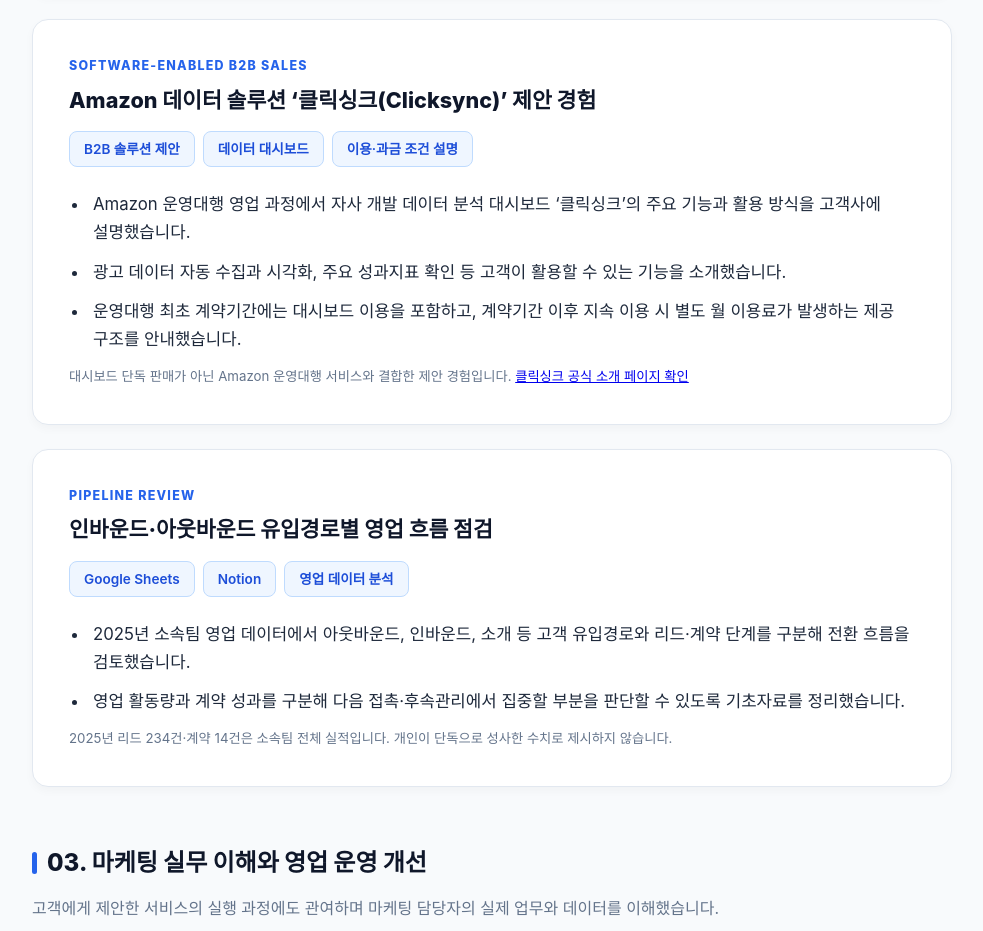
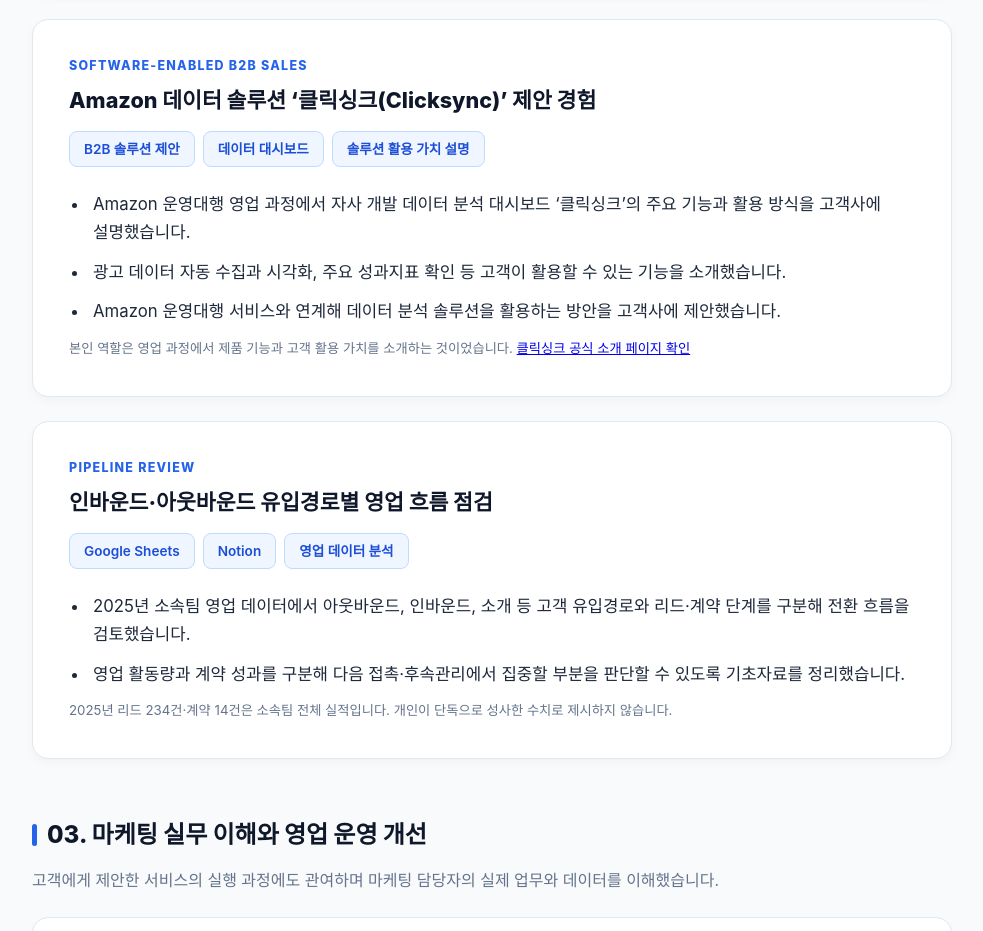
Before and after one commit to lth612-ui/portfolio, a plain HTML site: page index.html in a window 1280 px wide. Shown: the part 1980-2911 px from the top of the page, without its empty margins (148-1131 px from the left). Drawn offline with Linux system fonts and the light colour scheme.

Commit message:
Keep Clicksync commercial terms private in public portfolio

```diff
--- a/index.html
+++ b/index.html
@@ -188,14 +188,14 @@
                 <div class="tags">
                     <span class="tag">B2B 솔루션 제안</span>
                     <span class="tag">데이터 대시보드</span>
-                    <span class="tag">이용·과금 조건 설명</span>
+                    <span class="tag">솔루션 활용 가치 설명</span>
                 </div>
                 <ul>
                     <li>Amazon 운영대행 영업 과정에서 자사 개발 데이터 분석 대시보드 ‘클릭싱크’의 주요 기능과 활용 방식을 고객사에 설명했습니다.</li>
                     <li>광고 데이터 자동 수집과 시각화, 주요 성과지표 확인 등 고객이 활용할 수 있는 기능을 소개했습니다.</li>
-                    <li>운영대행 최초 계약기간에는 대시보드 이용을 포함하고, 계약기간 이후 지속 이용 시 별도 월 이용료가 발생하는 제공 구조를 안내했습니다.</li>
+                    <li>Amazon 운영대행 서비스와 연계해 데이터 분석 솔루션을 활용하는 방안을 고객사에 제안했습니다.</li>
                 </ul>
-                <p class="fact-note">대시보드 단독 판매가 아닌 Amazon 운영대행 서비스와 결합한 제안 경험입니다. <a href="https://clicktive.com/Clicksync" target="_blank" rel="noopener noreferrer">클릭싱크 공식 소개 페이지 확인</a></p>
+                <p class="fact-note">본인 역할은 영업 과정에서 제품 기능과 고객 활용 가치를 소개하는 것이었습니다. <a href="https://clicktive.com/Clicksync" target="_blank" rel="noopener noreferrer">클릭싱크 공식 소개 페이지 확인</a></p>
             </div>
             <div class="card">
                 <div class="eyebrow">PIPELINE REVIEW</div>
```
